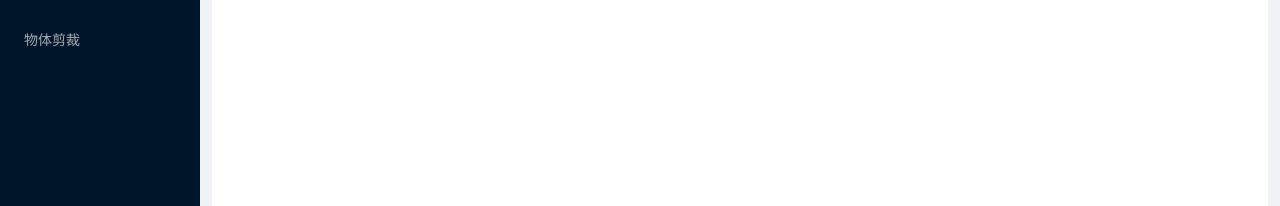
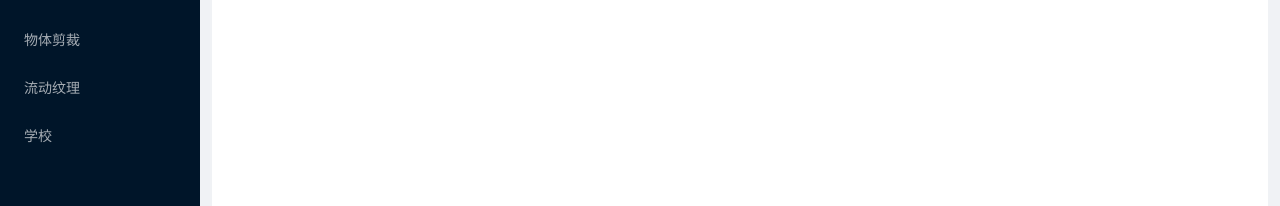
Before and after one commit to Frankiness/Three-vue3-demo, a Vue app: page /three in a window 1280 px wide. Shown: the part 368-574 px from the top of the page. Built offline with nearby package versions, Linux system fonts and the light colour scheme.

Commit message:
学校昼夜切换

```diff
--- a/src/views/main.vue
+++ b/src/views/main.vue
@@ -34,6 +34,12 @@
         </a-menu-item>
         <a-menu-item key="clipping">
           <span>物体剪裁</span>
+        </a-menu-item>
+        <a-menu-item key="flowTexture">
+          <span>流动纹理</span>
+        </a-menu-item>
+        <a-menu-item key="scholl">
+          <span>学校</span>
         </a-menu-item>
       </a-menu>
     </a-layout-sider>
```
